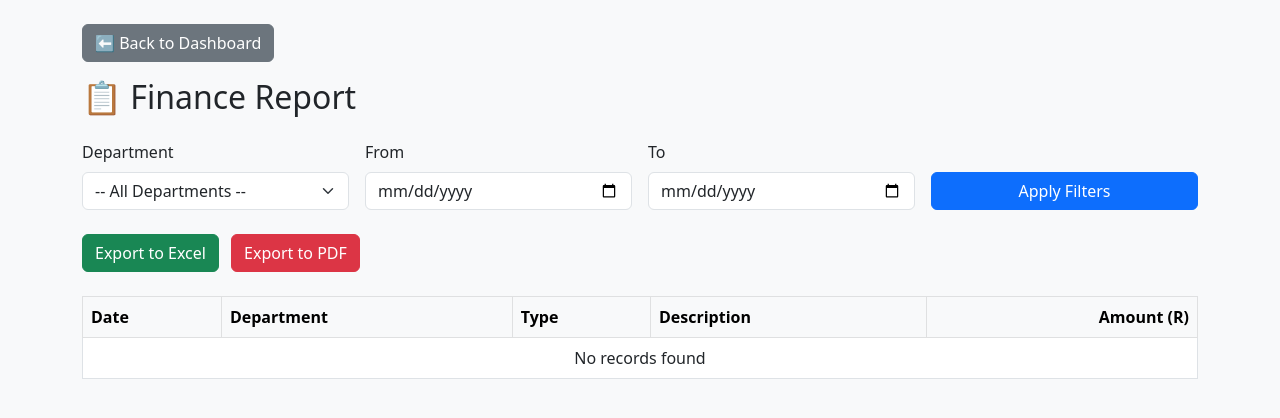
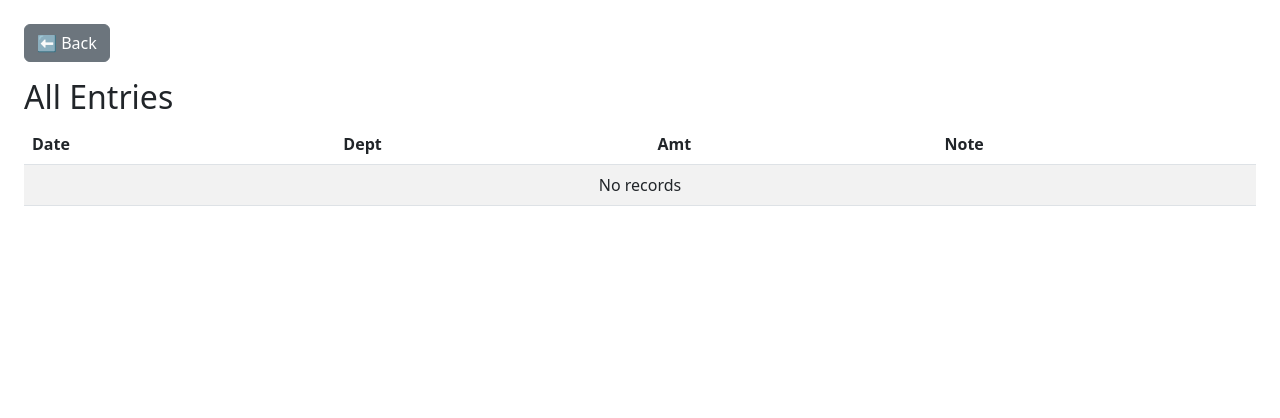
Before and after one commit to Nnzheni/church-finance-manager, a Flask app: page /report in a window 1280 px wide. Shown: the top 418 px of the page. Run offline with Flask 3, Linux system fonts and the light colour scheme.

Commit message:
Update report.html

```diff
--- a/templates/report.html
+++ b/templates/report.html
@@ -1,124 +1,25 @@
 <!DOCTYPE html>
-<html lang="en">
-<head>
-  <meta charset="UTF-8">
-  <title>Finance Report – AFM-RCA</title>
-
-  <!-- Bootstrap CSS -->
-  <link
-    rel="stylesheet"
-    href="https://cdn.jsdelivr.net/npm/bootstrap@5.3.0/dist/css/bootstrap.min.css"
-  >
-
-  <!-- (Optional) PWA support -->
-  <link rel="manifest" href="{{ url_for('static', filename='manifest.json') }}">
-  <link rel="icon" href="{{ url_for('static', filename='icons/icon-192.png') }}">
-  <meta name="theme-color" content="#00466f">
-</head>
-<body class="p-4 bg-light">
-  <div class="container">
-
-    <!-- Back link -->
-    <a href="{{ url_for('dashboard') }}" class="btn btn-secondary mb-3">
-      ⬅ Back to Dashboard
-    </a>
-
-    <!-- Title -->
-    <h2 class="mb-4">📋 Finance Report</h2>
-
-    <!-- Filter Form -->
-    <form method="get" class="row g-3 mb-4">
-      <div class="col-md-3">
-        <label for="department" class="form-label">Department</label>
-        <select id="department" name="department" class="form-select">
-          <option value="">-- All Departments --</option>
-          <option value="Main" {% if department_filter == 'Main' %}selected{% endif %}>Main</option>
-          <option value="Men's Fellowship" {% if department_filter == "Men's Fellowship" %}selected{% endif %}>Men's Fellowship</option>
-          <option value="Youth" {% if department_filter == 'Youth' %}selected{% endif %}>Youth</option>
-          <option value="Local Sisters Fellowship" {% if department_filter == 'Local Sisters Fellowship' %}selected{% endif %}>Local Sisters Fellowship</option>
-        </select>
-      </div>
-
-      <div class="col-md-3">
-        <label for="from_date" class="form-label">From</label>
-        <input
-          id="from_date"
-          name="from_date"
-          type="date"
-          class="form-control"
-          value="{{ from_date }}"
-        >
-      </div>
-
-      <div class="col-md-3">
-        <label for="to_date" class="form-label">To</label>
-        <input
-          id="to_date"
-          name="to_date"
-          type="date"
-          class="form-control"
-          value="{{ to_date }}"
-        >
-      </div>
-
-      <div class="col-md-3 d-flex align-items-end">
-        <button type="submit" class="btn btn-primary w-100">
-          Apply Filters
-        </button>
-      </div>
-    </form>
-
-    <!-- Export Buttons -->
-    <div class="mb-4">
-      <a
-        href="{{ url_for('export_excel',
-                         department=department_filter,
-                         from_date=from_date,
-                         to_date=to_date) }}"
-        class="btn btn-success me-2"
-      >
-        Export to Excel
-      </a>
-      <a
-        href="{{ url_for('export_pdf',
-                         department=department_filter,
-                         from_date=from_date,
-                         to_date=to_date) }}"
-        class="btn btn-danger"
-      >
-        Export to PDF
-      </a>
-    </div>
-
-    <!-- Data Table -->
-    <div class="table-responsive">
-      <table class="table table-bordered table-hover">
-        <thead class="table-light">
+<html><head>
+  <title>Report</title>
+  <link href="https://cdn.jsdelivr.net/npm/bootstrap@5.3.0/dist/css/bootstrap.min.css" rel="stylesheet">
+</head><body class="p-4">
+  <a href="{{url_for('dashboard')}}" class="btn btn-secondary mb-3">⬅ Back</a>
+  <h2>All Entries</h2>
+  <table class="table table-striped">
+    <thead><tr>
+      <th>Date</th><th>Dept</th><th>Amt</th><th>Note</th>
+    </tr></thead>
+    <tbody>
+      {% for e in data %}
       <tr>
-            <th>Date</th>
-            <th>Department</th>
-            <th>Type</th>
-            <th>Description</th>
-            <th class="text-end">Amount (R)</th>
-          </tr>
-        </thead>
-        <tbody>
-          {% for row in data %}
-            <tr>
-              <td>{{ row.date }}</td>
-              <td>{{ row.department }}</td>
-              <td>{{ row.type }}</td>
-              <td>{{ row.description }}</td>
-              <td class="text-end">R{{ '%.2f'|format(row.amount) }}</td>
+        <td>{{e.date}}</td>
+        <td>{{e.department}}</td>
+        <td>R{{"%.2f"|format(e.amount)}}</td>
+        <td>{{e.note or e.description}}</td>
       </tr>
       {% else %}
-            <tr>
-              <td colspan="5" class="text-center">No records found</td>
-            </tr>
+      <tr><td colspan=4 class="text-center">No records</td></tr>
       {% endfor %}
     </tbody>
   </table>
-    </div>
-  </div>
-</body>
-</html>
+</body></html>
```
Lines whose indentation alone changed are shown as unchanged.
